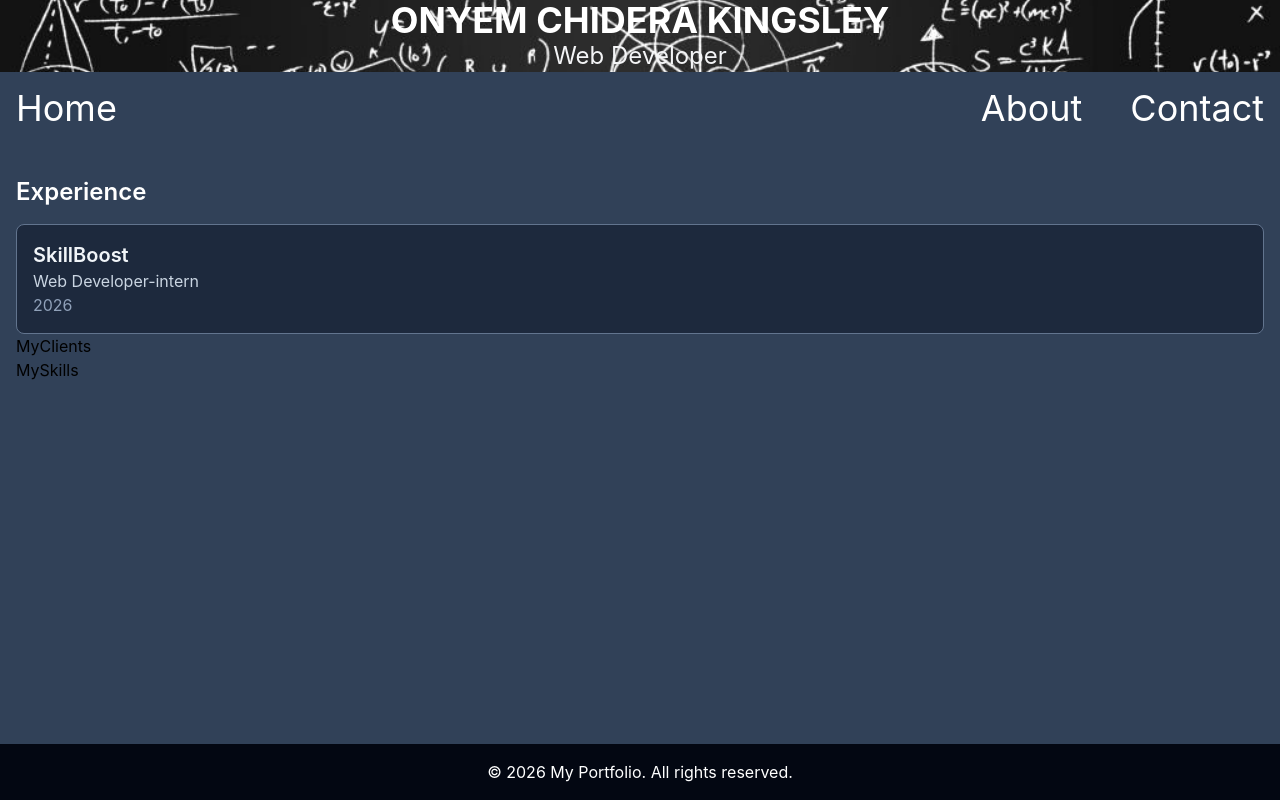
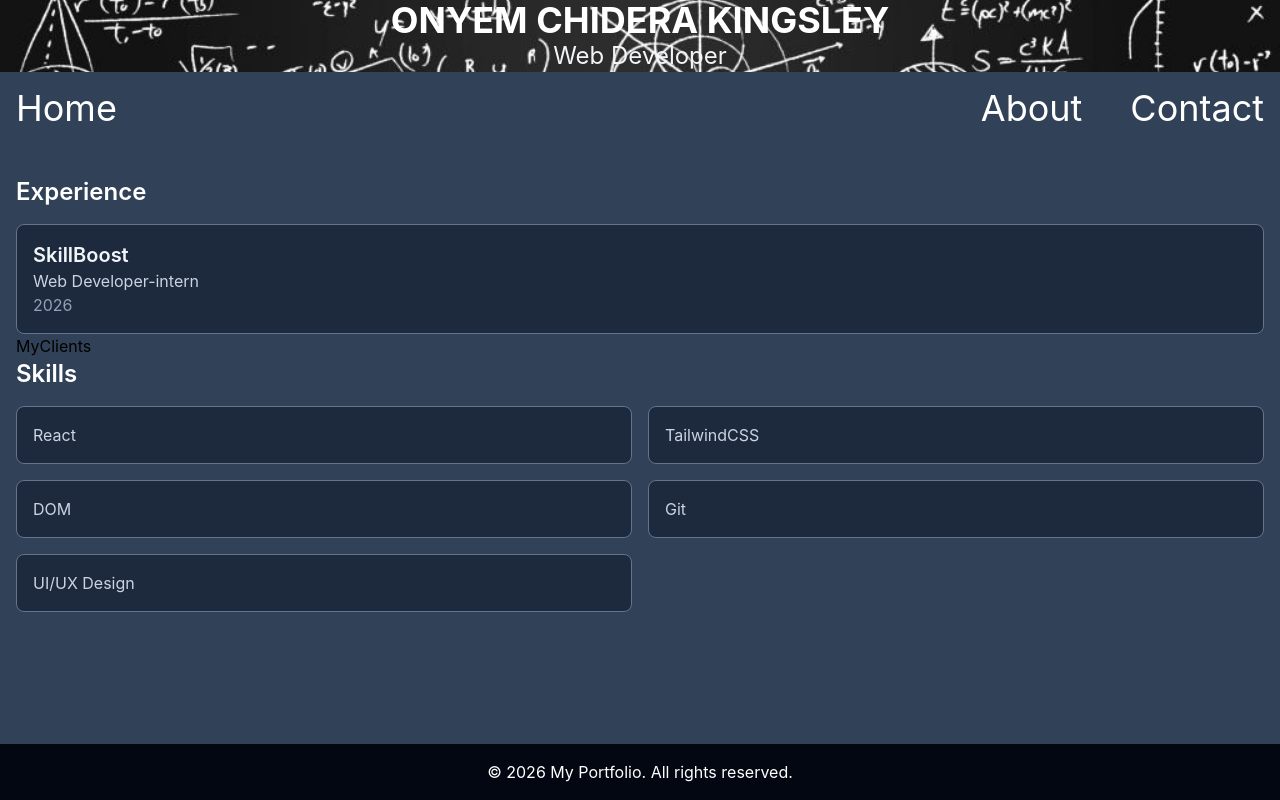
Before and after one commit to koechy77/portfolio, a React (Vite) app: page / in a window 1280 px wide. Built offline with nearby package versions, Linux system fonts and the light colour scheme.

Commit message:
added a section using prop

```diff
--- a/src/MySkills.jsx
+++ b/src/MySkills.jsx
@@ -1,7 +1,14 @@
-
-
-export default function MySkills() {
+export default function MySkills({ skills = [] }) {
   return (
-    <div>MySkills</div>
+    <section className="space-y-4">
+      <h2 className="text-2xl font-semibold text-white">Skills</h2>
+      <div className="grid grid-cols-2 gap-4">
+        {skills?.map((skill, index) => (
+          <div key={index} className="rounded-lg border border-slate-500 p-4 bg-slate-800">
+            <p className="text-slate-300">{skill}</p>
+          </div>
+        ))}
+      </div>
+    </section>
   )
 }
```
